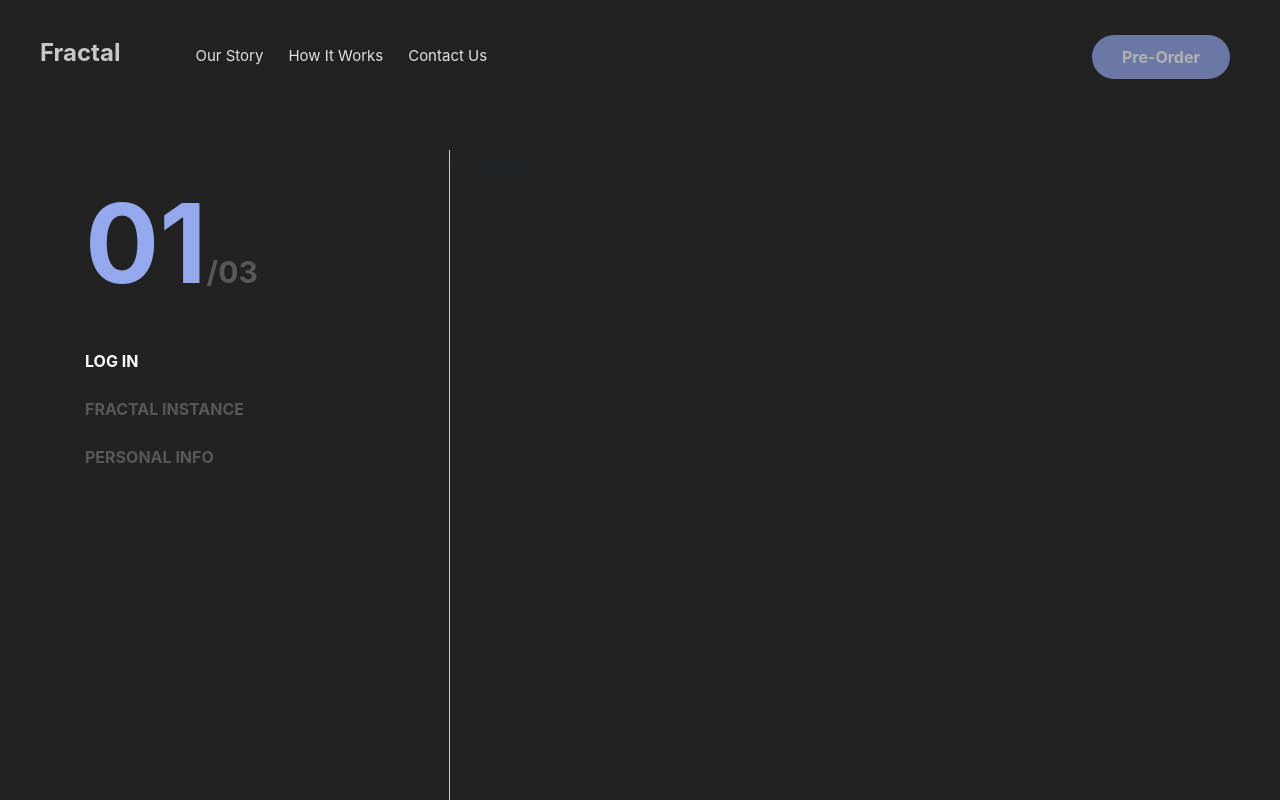
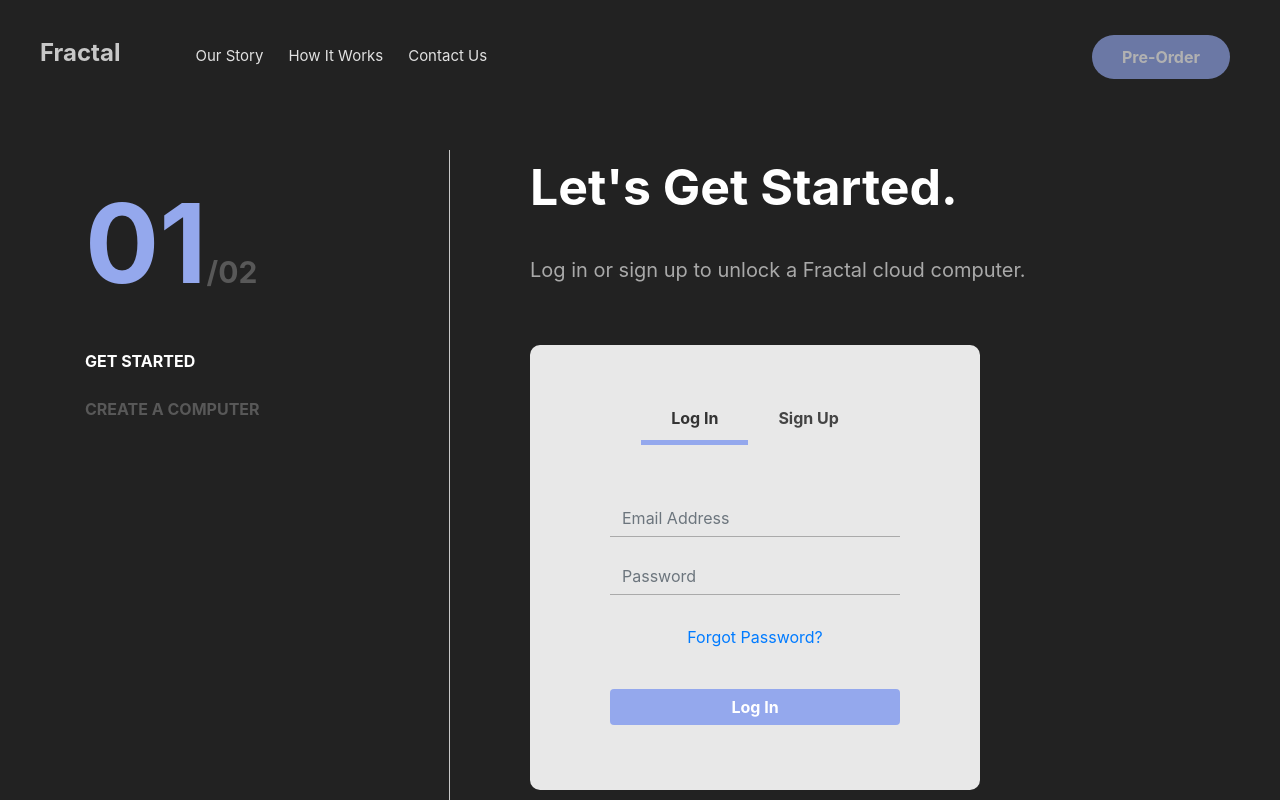
Before and after one commit to whisthq/vm-website, a React (Create React App) app: page /vm in a window 1280 px wide. Shown: the top 800 px of the page. Built offline with nearby package versions, Linux system fonts and the light colour scheme.

Commit message:
vm ui done

```diff
--- a/src/components/PageVirtualMachine/VM.js
+++ b/src/components/PageVirtualMachine/VM.js
@@ -22,7 +22,7 @@
     super(props)
     this.state = { width: 0, height: 0, modalShow: false, showPopup: false,
       emailLogin: '', passwordLogin: '', emailSignup: '', passwordSignup: '', passwordConfirmSignup: '',
-      loggedIn: false, stage: 1, baseColor: '#d6d6d6', enhancedColor: 'white', powerColor: '#d6d6d6',
+      loggedIn: false, baseColor: '#d6d6d6', enhancedColor: 'white', powerColor: '#d6d6d6',
       baseSize: 1, enhancedSize: 1.03, powerSize: 1}
     this.updateWindowDimensions = this.updateWindowDimensions.bind(this)
     this.changeEmailLogin = this.changeEmailLogin.bind(this)
@@ -132,42 +132,24 @@
                 this.state.loggedIn
                 ?
                 (
-                  this.state.stage === 1
-                  ?
-                  (
-                  <div>
-                    <div style = {{color: "#94a8ed", fontWeight: 'bold', fontSize: 110, lineHeight: 1.7}}>
-                      02
-                      <span style = {{color: "#585858", fontSize: 30}}>/03</span>
-                    </div>
-                    <div style = {{color: "#B0B0B0"}}>LOG IN</div>
-                    <div style = {{color: 'white'}}>FRACTAL INSTANCE</div>
-                    <div style = {{color: "#B0B0B0"}}>PERSONAL INFO</div>
+                <div>
+                  <div style = {{color: "#94a8ed", fontWeight: 'bold', fontSize: 110, lineHeight: 1.7}}>
+                    02
+                    <span style = {{color: "#585858", fontSize: 30}}>/02</span>
                   </div>
-                  )
-                  :
-                  (
-                  <div>
-                    <div style = {{color: "#94a8ed", fontWeight: 'bold', fontSize: 110, lineHeight: 1.7}}>
-                      03
-                      <span style = {{color: "#585858", fontSize: 30}}>/03</span>
-                    </div>
-                    <div style = {{color: "#B0B0B0"}}>LOG IN</div>
-                    <div style = {{color: "#B0B0B0"}}>FRACTAL INSTANCE</div>
-                    <div style = {{color: 'white'}}>PERSONAL INFO</div>
-                  </div>
-                  )
+                  <div style = {{color: "#B0B0B0"}}>GET STARTED</div>
+                  <div style = {{color: 'white'}}>CREATE A COMPUTER</div>
+                </div>
                 )
                 :
                 (
                 <div>
                   <div style = {{color: "#94a8ed", fontWeight: 'bold', fontSize: 110, lineHeight: 1.7}}>
                     01
-                    <span style = {{color: "#585858", fontSize: 30}}>/03</span>
+                    <span style = {{color: "#585858", fontSize: 30}}>/02</span>
                   </div>
-                  <div style = {{color: "white"}}>LOG IN</div>
-                  <div style = {{color: "#585858"}}>FRACTAL INSTANCE</div>
-                  <div style = {{color: '#585858'}}>PERSONAL INFO</div>
+                  <div style = {{color: "white"}}>GET STARTED</div>
+                  <div style = {{color: "#585858"}}>CREATE A COMPUTER</div>
                 </div>
                 )
               }
@@ -268,9 +250,79 @@
                 </Button>
               </Col>
               :
-              <div>
-              not logged in
-              </div>
+              (
+              <Col xs = {8} style = {{paddingLeft: 80}}>
+                <div style = {{fontWeight: 'bold', fontSize: 50, color: 'white', marginBottom: 30}}>
+                  Let's Get Started.
+                </div>
+                <div style = {{color: "#a9a9a9", marginBottom: 60, fontSize: 20}}>
+                  Log in or sign up to unlock a Fractal cloud computer.
+                </div>
+                <div style = {{backgroundColor: '#e8e8e8', borderRadius: 10, padding: 50, maxWidth: 450}}>
+                  <Tabs>
+                    <TabList style = {{textAlign: 'center', border: 'none'}}>
+                      <Tab style = {{color: '#444444', border: 'none', fontWeight: 'bold'}}>Log In</Tab>
+                      <Tab style = {{color: '#444444', border: 'none', fontWeight: 'bold'}}>Sign Up</Tab>
+                    </TabList>
+                    <TabPanel style = {{padding: '15px 30px'}}>
+                      <InputGroup className="mb-3" style = {{marginTop: 30}}>
+                        <FormControl
+                          aria-label="Default"
+                          aria-describedby="inputGroup-sizing-default"
+                          placeholder = "Email Address"
+                          onChange = {this.changeEmailLogin}
+                          style = {{border: 'none', borderBottom: 'solid 1px #aaa', borderRadius: 0, maxWidth: 600, backgroundColor: "rgba(0,0,0,0.0)"}}
+                        /><br/>
+                      </InputGroup>
+                      <InputGroup className="mb-3" style = {{marginTop: 20}}>
+                        <FormControl
+                          aria-label="Default"
+                          type = "password"
+                          aria-describedby="inputGroup-sizing-default"
+                          placeholder = "Password"
+                          onChange = {this.changePasswordLogin}
+                          style = {{border: 'none', borderBottom: 'solid 1px #aaa', borderRadius: 0, maxWidth: 600, backgroundColor: "rgba(0,0,0,0.0)"}}
+                        /><br/>
+                      </InputGroup>
+                      <div style = {{color: '#94a8ed', textAlign: 'center', marginTop: 30, color: '#007bff'}}>Forgot Password?</div>
+                      <Button  onClick = {this.handleLogin} style = {{marginTop: 40, color: 'white', width: '100%', fontWeight: 'bold', backgroundColor: '#94a8ed', border: 'none'}}>Log In</Button>
+                    </TabPanel>
+                    <TabPanel style = {{padding: '15px 30px'}}>
+                      <InputGroup className="mb-3" style = {{marginTop: 30}}>
+                        <FormControl
+                          aria-label="Default"
+                          aria-describedby="inputGroup-sizing-default"
+                          placeholder = "Email Address"
+                          onChange = {this.changeEmailSignup}
+                          style = {{border: 'none', borderBottom: 'solid 1px #aaa', borderRadius: 0, maxWidth: 600, backgroundColor: "rgba(0,0,0,0.0)"}}
+                        /><br/>
+                      </InputGroup>
+                      <InputGroup className="mb-3" style = {{marginTop: 20}}>
+                        <FormControl
+                          aria-label="Default"
+                          type = "password"
+                          aria-describedby="inputGroup-sizing-default"
+                          placeholder = "Password"
+                          onChange = {this.changePasswordSignup}
+                          style = {{border: 'none', borderBottom: 'solid 1px #aaa', borderRadius: 0, maxWidth: 600, backgroundColor: "rgba(0,0,0,0.0)"}}
+                        /><br/>
+                      </InputGroup>
+                      <InputGroup className="mb-3" style = {{marginTop: 20}}>
+                        <FormControl
+                          aria-label="Default"
+                          type = "password"
+                          aria-describedby="inputGroup-sizing-default"
+                          placeholder = "Confirm Password"
+                          onChange = {this.changePasswordConfirmSignup}
+                          style = {{border: 'none', borderBottom: 'solid 1px #aaa', borderRadius: 0, maxWidth: 600, backgroundColor: "rgba(0,0,0,0.0)"}}
+                        /><br/>
+                      </InputGroup>
+                      <Button style = {{marginTop: 40, color: 'white', width: '100%', fontWeight: 'bold', backgroundColor: '#94a8ed', border: 'none'}}>Sign Up</Button>
+                    </TabPanel>
+                  </Tabs>
+                </div>
+              </Col>
+              )
             }
             </Row>
           </Container>
--- a/src/static/App.css
+++ b/src/static/App.css
@@ -111,7 +111,12 @@
   transform: scale(1.02);
 }
 
+.react-tabs__tab {
+  padding: 10px 30px !important;
+}
+
 .react-tabs__tab--selected {
-  color: #94a8ed !important;
-  border-bottom: solid 4px #666666 !important;
+  border-bottom: solid 5px #94a8ed !important;
+  color: #333 !important;
+  background-color: rgba(0,0,0,0.0) !important;
 }
```
